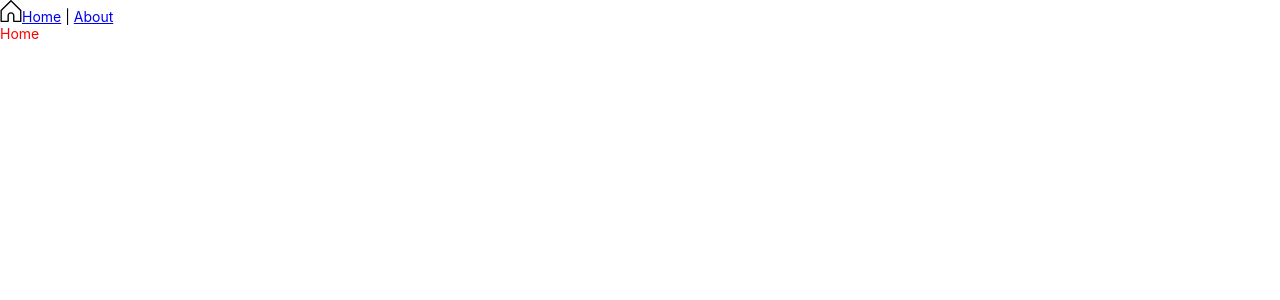
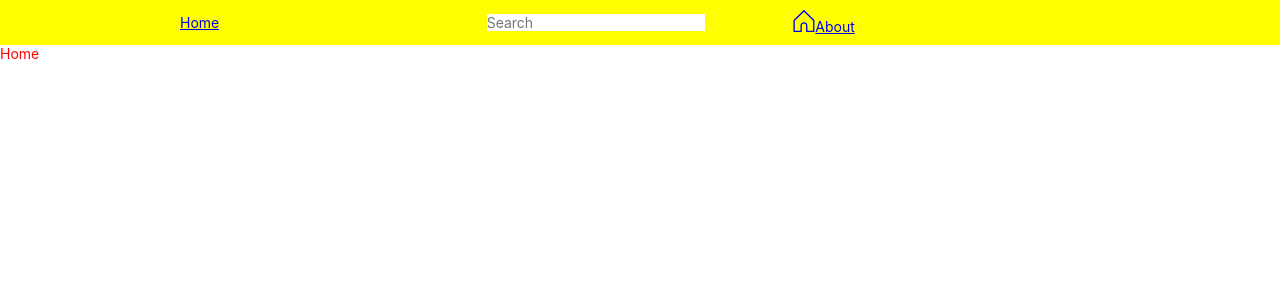
Before and after one commit to xephtar/about-me, a Vue app: page / in a window 1280 px wide. Shown: the top 300 px of the page. Built offline with nearby package versions, Linux system fonts and the light colour scheme.

Commit message:
Modify navbar of header component

```diff
--- a/src/components/Header.vue
+++ b/src/components/Header.vue
@@ -1,16 +1,42 @@
 <template>
-  <header>
-    <IconHome /><router-link to="/">Home</router-link> |
-    <router-link to="/about">About</router-link>
+  <header class="header">
+    <Container class="header-inner">
+      <router-link to="/">Home</router-link>
+      <form>
+        <input type="text" placeholder="Search" />
+      </form>
+
+      <nav>
+        <router-link to="/">
+          <IconHome />
+          <IconHomeFill />
+        </router-link>
+        <router-link to="/about">About</router-link>
+      </nav>
+    </Container>
   </header>
 </template>
 
 <script>
 import IconHome from '@/icons/home.svg'
+import IconHomeFill from '@/icons/home-fill.svg'
+import Container from '@/components/Container'
+
 export default {
   name: 'MainHeader',
-  components: { IconHome }
+  components: { Container, IconHome, IconHomeFill }
 }
 </script>
 
-<style scoped></style>
+<style scoped>
+.header {
+  background-color: yellow;
+}
+
+.header-inner {
+  display: grid;
+  grid-template-columns: 1fr 1fr 1fr;
+  align-items: center;
+  padding: 10px;
+}
+</style>
```
